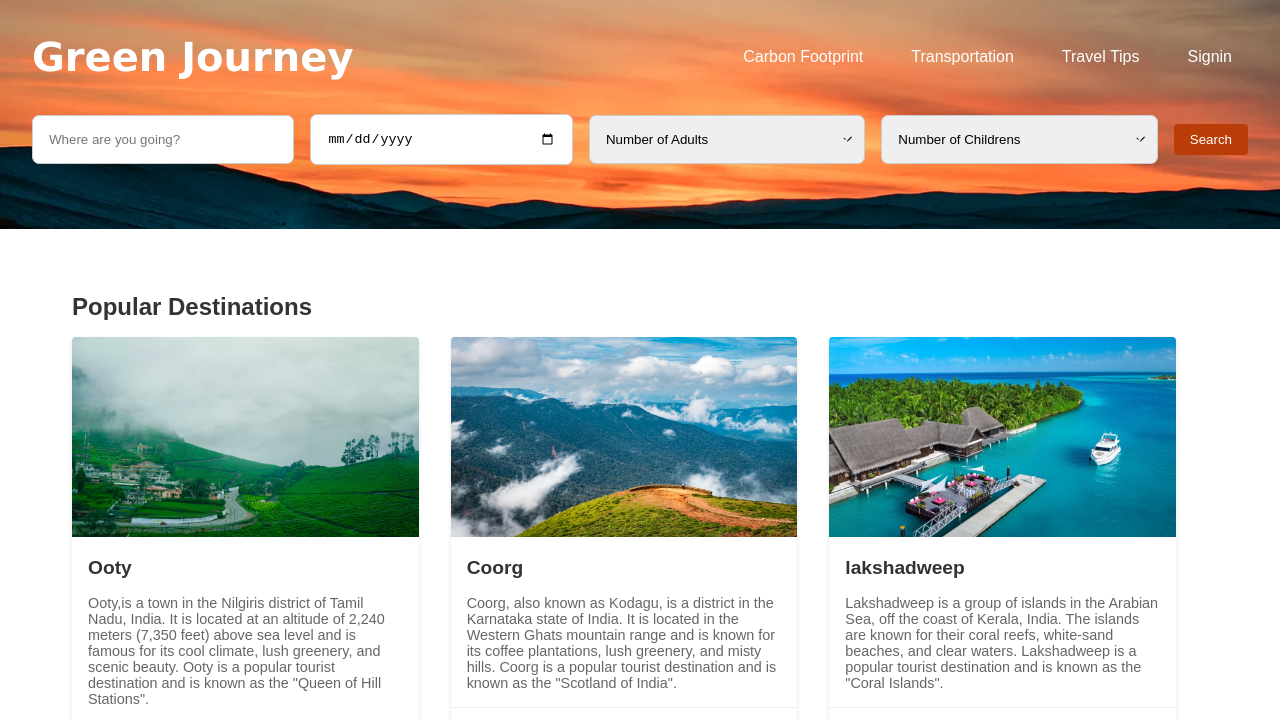
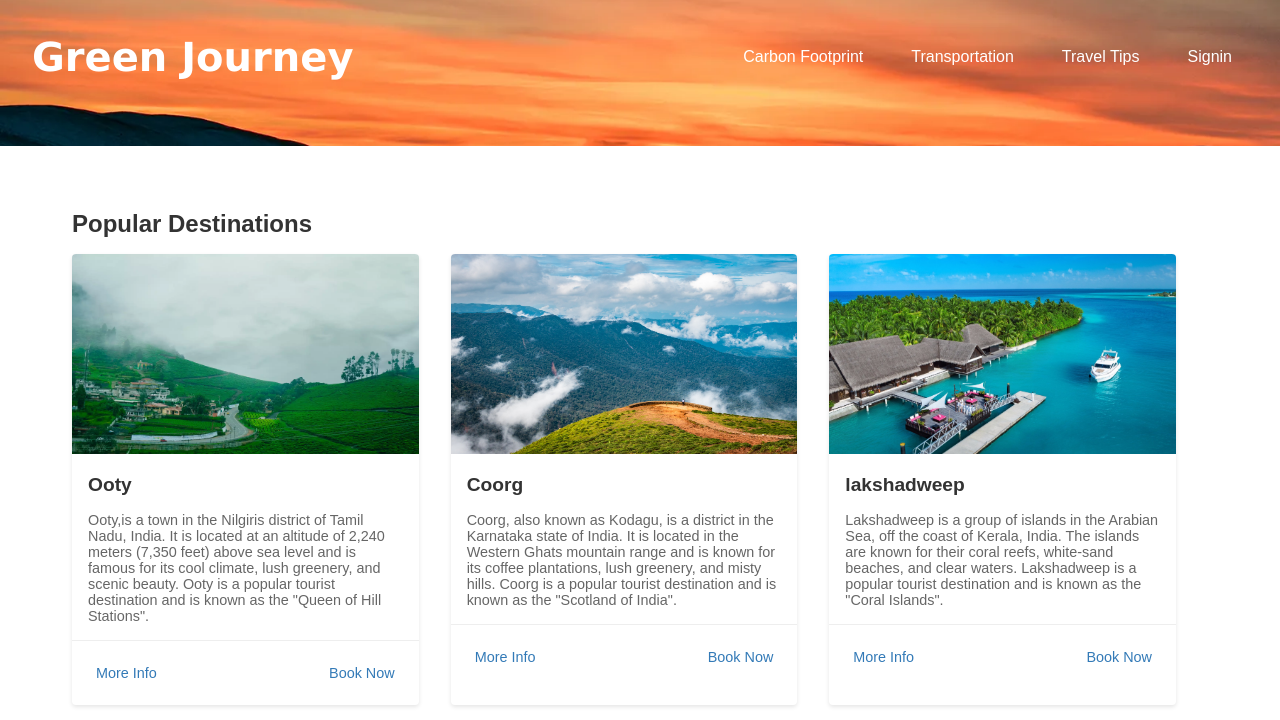
Before and after one commit to EKarshaSumajK/GreenJourney, a plain HTML site: page pages/home.html in a window 1280 px wide. Shown: the top 720 px of the page. Drawn offline with Linux system fonts and the light colour scheme.

Commit message:
Add files via upload

```diff
--- a/pages/home.html
+++ b/pages/home.html
@@ -21,25 +21,6 @@
       </div>
 
       <div class="search-container">
-        <form class="search-form">
-          <input type="text" placeholder="Where are you going?" />
-          <input type="date" placeholder="Check-in" />
-          <select>
-            <option value="">Number of Adults</option>
-            <option value="1">1</option>
-            <option value="2">2</option>
-            <option value="3">3</option>
-            <option value="4">4</option>
-          </select>
-          <select>
-            <option value="">Number of Childrens</option>
-            <option value="1">1</option>
-            <option value="2">2</option>
-            <option value="3">3</option>
-            <option value="4">4</option>
-          </select>
-          <button type="submit">Search</button>
-        </form>
       </div>
     </div>
 
```
Also changed, not shown: pages/book.html (+23 -1 lines).
